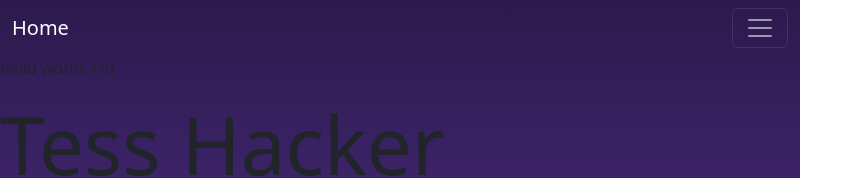
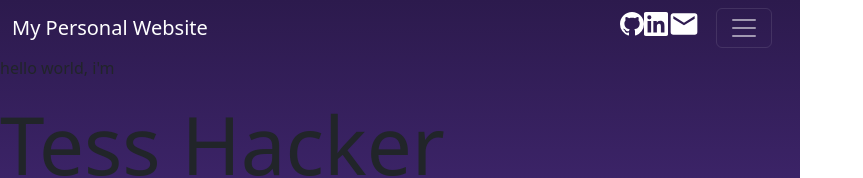
Before and after one commit to saltyypanda/personal-website, a React (Create React App) app in the folder my-app/: page / in a window 1280 px wide. Shown: the top 178 px of the page, without its empty margins (0-863 px from the left). Built offline with nearby package versions, Linux system fonts and the light colour scheme.

Commit message:
included icons and their respective links in the navbar

```diff
--- a/my-app/src/components/Navbar.js
+++ b/my-app/src/components/Navbar.js
@@ -1,4 +1,7 @@
 import React, { useState } from "react";
+
+import { EmailIcon, GitHubIcon, LinkedInIcon } from "./Icons";
+
 import {
     Collapse,
     Navbar,
@@ -11,7 +14,6 @@ import {
     DropdownToggle,
     DropdownMenu,
     DropdownItem,
-    NavbarText,
   } from 'reactstrap';
 
 const NavBar = (args) => {
@@ -21,8 +23,21 @@ const NavBar = (args) => {
 
     return (
         <Navbar {...args}>
-            <NavbarBrand href="/">Home</NavbarBrand>
-            <NavbarToggler onClick={toggle} />
+            <NavbarBrand href="/">My Personal Website</NavbarBrand>
+            <div className="d-flex flex-row">
+                <div>
+                    <a href="https://github.com/saltyypanda" target="_blank" rel="noopener noreferrer">
+                        <GitHubIcon className="contact-button"/>
+                    </a>
+                    <a href="https://www.linkedin.com/in/tess-hacker-741045257/" target="_blank" rel="noopener noreferrer">
+                        <LinkedInIcon className="contact-button"/>
+                    </a>
+                    <a href="mailto:esh7943@rit.edu" target="_blank" rel="noopener noreferrer">
+                        <EmailIcon className="contact-button"/>
+                    </a>
+                </div>
+                <NavbarToggler className={"hamburger mx-3"} onClick={toggle} />
+            </div>
             <Collapse isOpen={isOpen} navbar>
                 <Nav className="me-auto" navbar>
                     <NavItem>
@@ -45,7 +60,6 @@ const NavBar = (args) => {
                     </DropdownMenu>
                     </UncontrolledDropdown>
                 </Nav>
-                <NavbarText>Simple Text</NavbarText>
             </Collapse>
         </Navbar>
     );
```
